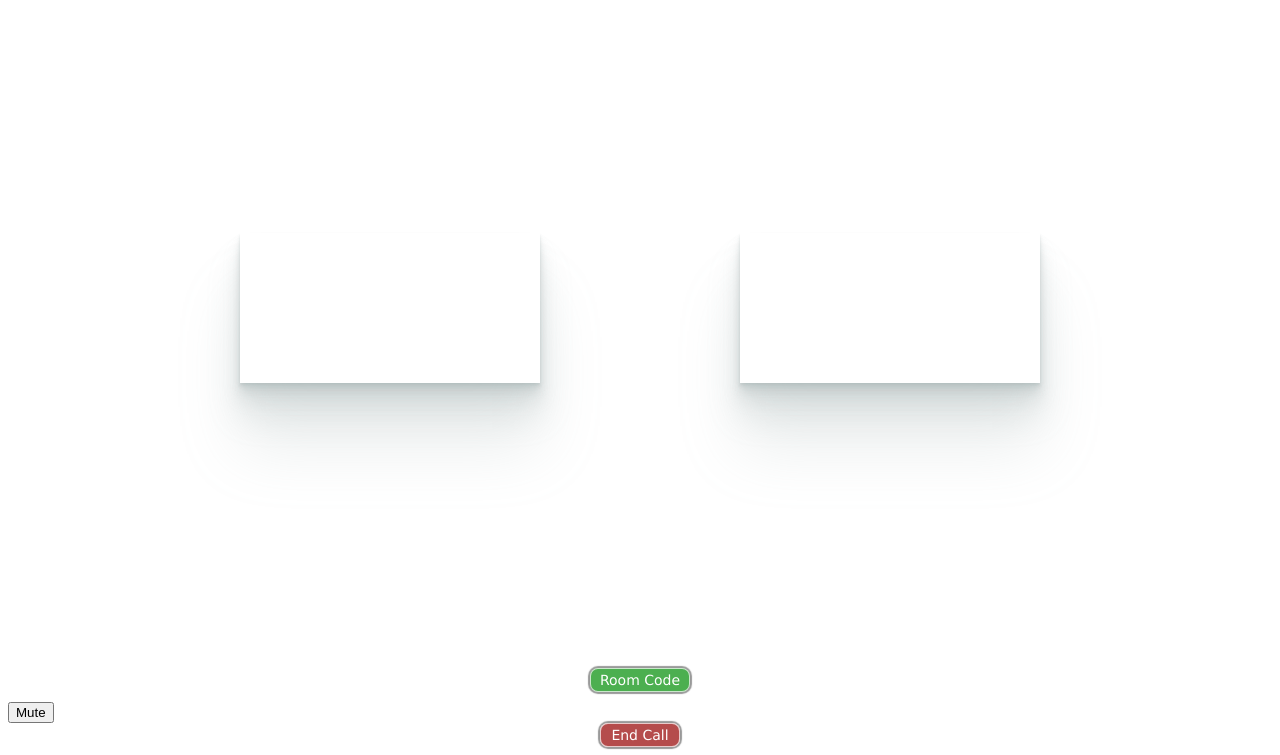
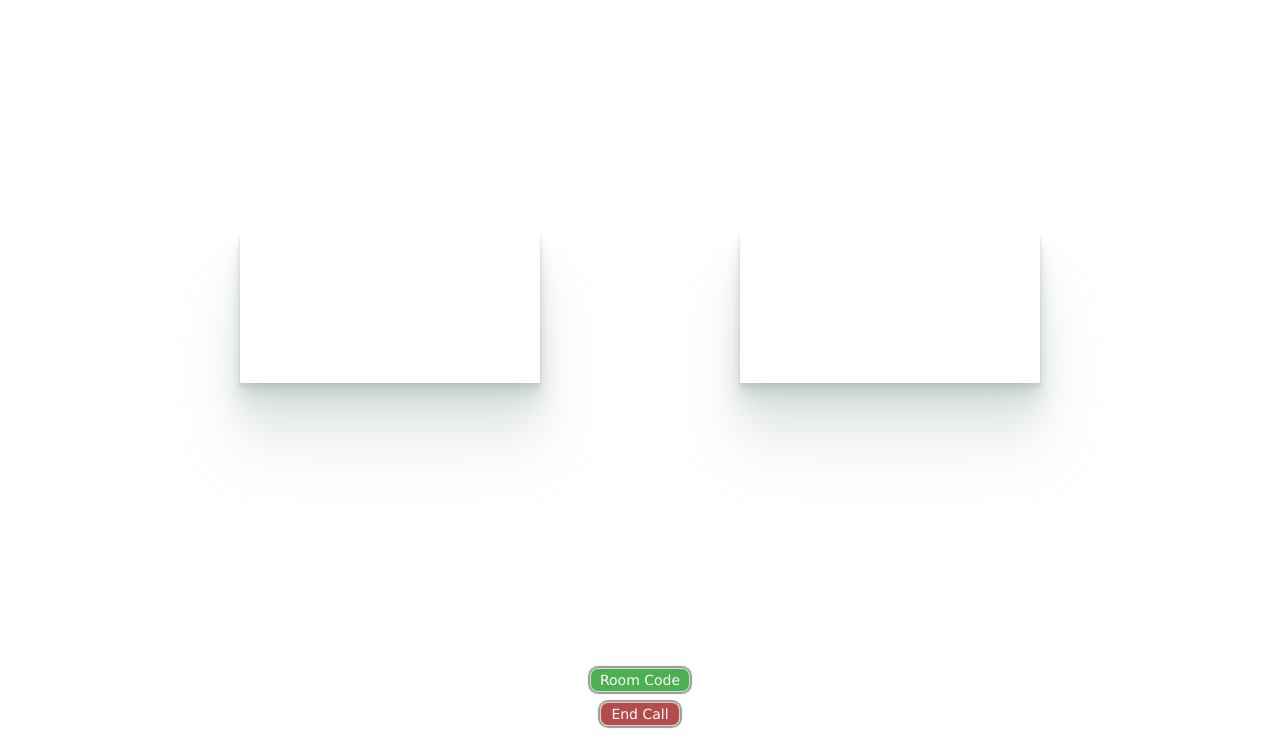
Before and after one commit to m-vineetha/vcall, a plain HTML site: page in.html in a window 1280 px wide. Shown: the part 60-815 px from the top of the page. Drawn offline with Linux system fonts and the light colour scheme.

Commit message:
Update in.html

```diff
--- a/in.html
+++ b/in.html
@@ -14,7 +14,6 @@
     </div>
  <input type="button" id="code" value="Room Code" onclick="display()" style="margin-bottom: 10px;">
   <a id="demo"> </a>
-<button onclick="muteAudio()">Mute</button>
   <button id="hangup-button" onclick="hangUpCall()">End Call</button>
   <script src="javascr.js"></script>
 </body>
```
